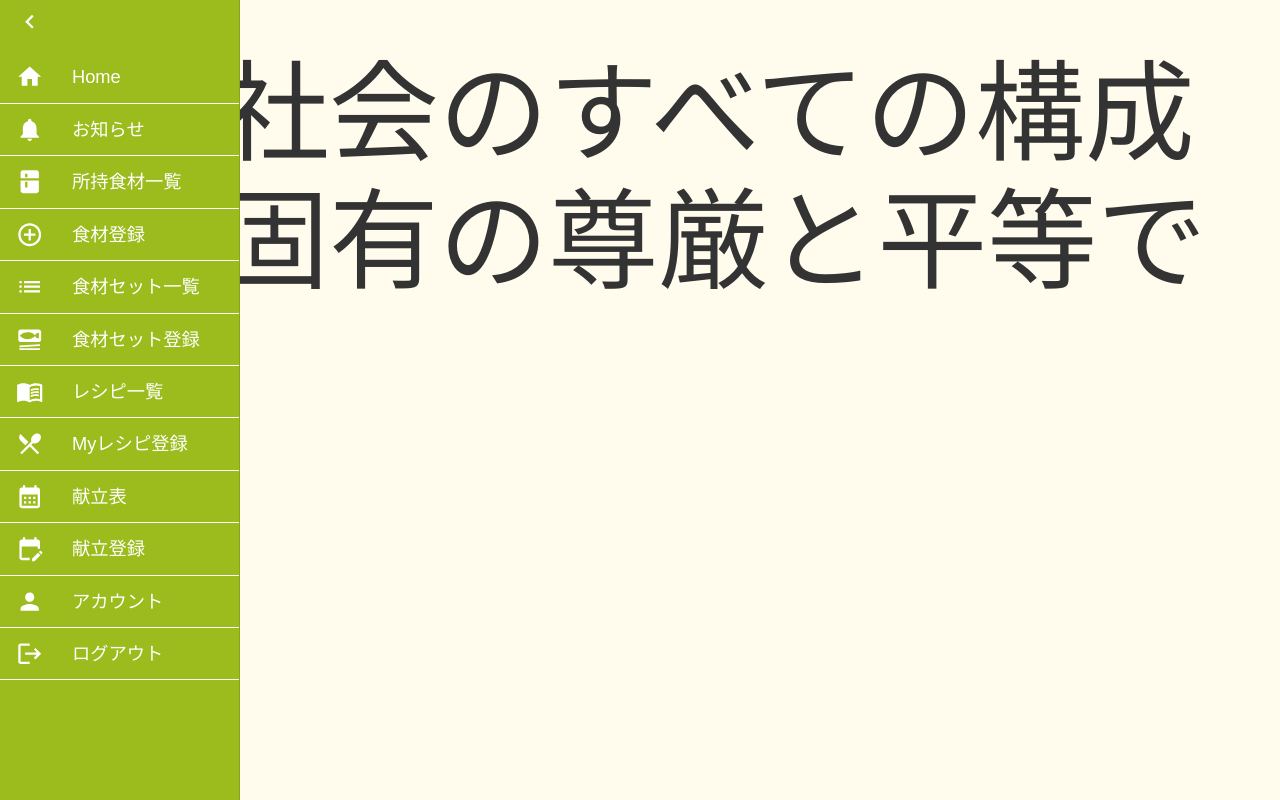
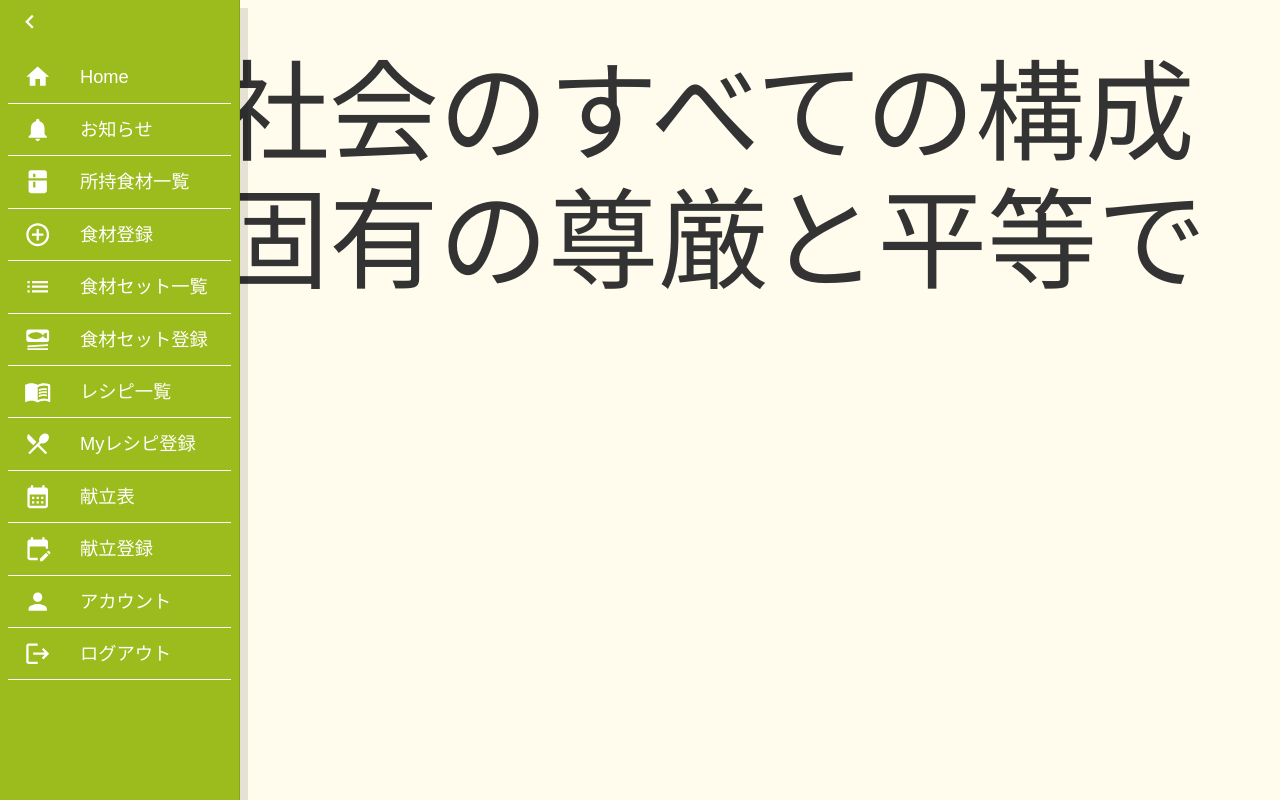
Before and after one commit to masaokaka/my-fridge-frontend, a React (Vite) app in the folder src/: page / in a window 1280 px wide. Built offline with nearby package versions, Linux system fonts and the light colour scheme; a web font is replaced by a local one.

Commit message:
update:#5 スタイルと余白の指定

```diff
--- a/src/src/components/uiParts/SideMenuLayout/hooks.ts
+++ b/src/src/components/uiParts/SideMenuLayout/hooks.ts
@@ -14,6 +14,7 @@ export const DRAWER_WIDTH = 240;
 export const openedMixin = (theme: Theme): CSSObject => ({
   width: DRAWER_WIDTH,
   backgroundColor: MAIN_COLOR,
+  boxShadow: '8px 8px 0px #0000001A',
   transition: theme.transitions.create('width', {
     easing: theme.transitions.easing.sharp,
     duration: theme.transitions.duration.enteringScreen,
@@ -30,6 +31,7 @@ export const openedMixin = (theme: Theme): CSSObject => ({
  */
 export const closedMixin = (theme: Theme): CSSObject => ({
   backgroundColor: MAIN_COLOR,
+  boxShadow: '8px 8px 0px #0000001A',
   transition: theme.transitions.create('width', {
     easing: theme.transitions.easing.sharp,
     duration: theme.transitions.duration.leavingScreen,
--- a/src/src/components/uiParts/SideMenuLayout/presenter.tsx
+++ b/src/src/components/uiParts/SideMenuLayout/presenter.tsx
@@ -143,12 +143,14 @@ const SideMenuLayout = () => {
             {open ? <ChevronLeft /> : <ChevronRight />}
           </IconButton>
         </DrawerHeader>
+
         <List>
           {SIDE_MENU_ITEMS.map((item) => (
             <ListItem key={item.title} disablePadding>
               <ListItemButton
                 sx={{
-                  borderBottom: `1px solid ${WHITE_COLOR}`,
+                  borderBottom: open ? `1px solid ${WHITE_COLOR}` : 'none',
+                  margin: open ? '0 8px' : 'auto',
                 }}
               >
                 <ListItemIcon sx={{ color: WHITE_COLOR }}>
```
